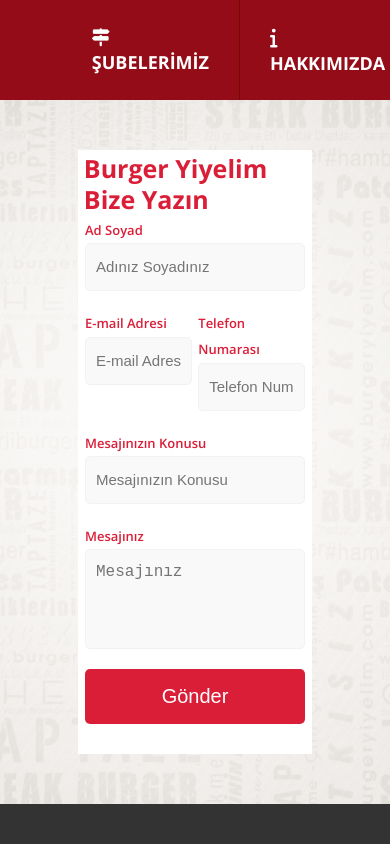
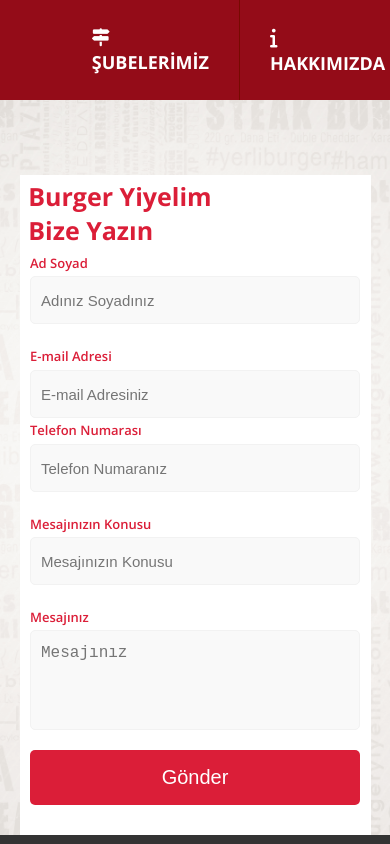
Before and after one commit to UmutSogukpinar/my_burgeryiyelim, a React (Vite) app: page /contact in a window 390 px wide. Shown: the top 844 px of the page. Built offline with nearby package versions, Linux system fonts and the light colour scheme.

Commit message:
responsive desing of content added

```diff
--- a/src/Components/contact/contact.css
+++ b/src/Components/contact/contact.css
@@ -18,7 +18,7 @@
 
 #contact-form-box {
   background-color: var(--white);
-  margin: 5rem;
+  margin: 7.5rem 2% 5rem 2%;
   width: 60%;
 }
 
@@ -79,27 +79,64 @@
   padding: 1rem 1rem;
   width: 100%;
   height: 10rem;
-  font-size:1.6rem;
+  font-size: 1.6rem;
 }
 
-.contact-button
-{
+.contact-button {
   width: 100%;
   margin-bottom: 3rem;
 }
 
-.contact-button > button
-{
+.contact-button > button {
   background-color: #db1e38;
   color: var(--white);
   font-size: 2rem;
   width: 100%;
   padding: 1.5rem;
-    border-radius: .5rem;
+  border-radius: 0.5rem;
   border: none;
 }
 
-.contact-button > button:hover
-{
+.contact-button > button:hover {
   background-color: #db1343;
 }
+
+@media (max-width: 1450px) {
+  #contact-form-box {
+    width: 80%;
+  }
+}
+
+@media (max-width: 1150px) {
+  #forms-label > :nth-child(2) {
+    display: flex;
+    flex-direction: row;
+  }
+
+  .each_input_child {
+    width: 49.5%;
+    margin-right: 1%;
+  }
+
+  #contact-form-box {
+    margin: 7.5rem 1rem 1rem 1rem;
+    width: 90%;
+  }
+}
+
+@media (max-width: 750px) {
+  #forms-label > :nth-child(2) {
+    display: flex;
+    flex-direction: column;
+  }
+
+  .each_input_child {
+    width: 100%;
+    margin-right: 0;
+  }
+
+  #contact-form-box {
+    margin: 7.5rem 0 0 0;
+    width: 90%;
+  }
+}
```
Lines whose indentation alone changed are shown as unchanged.
